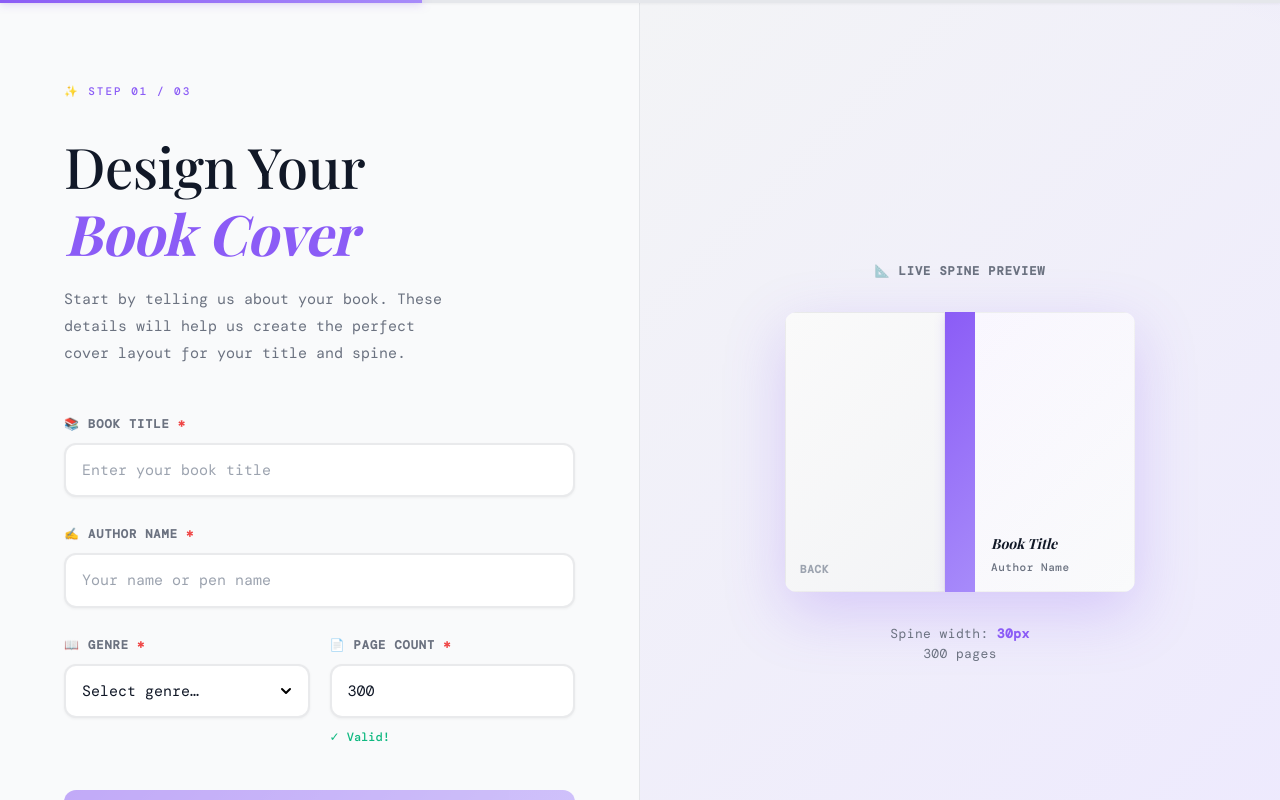
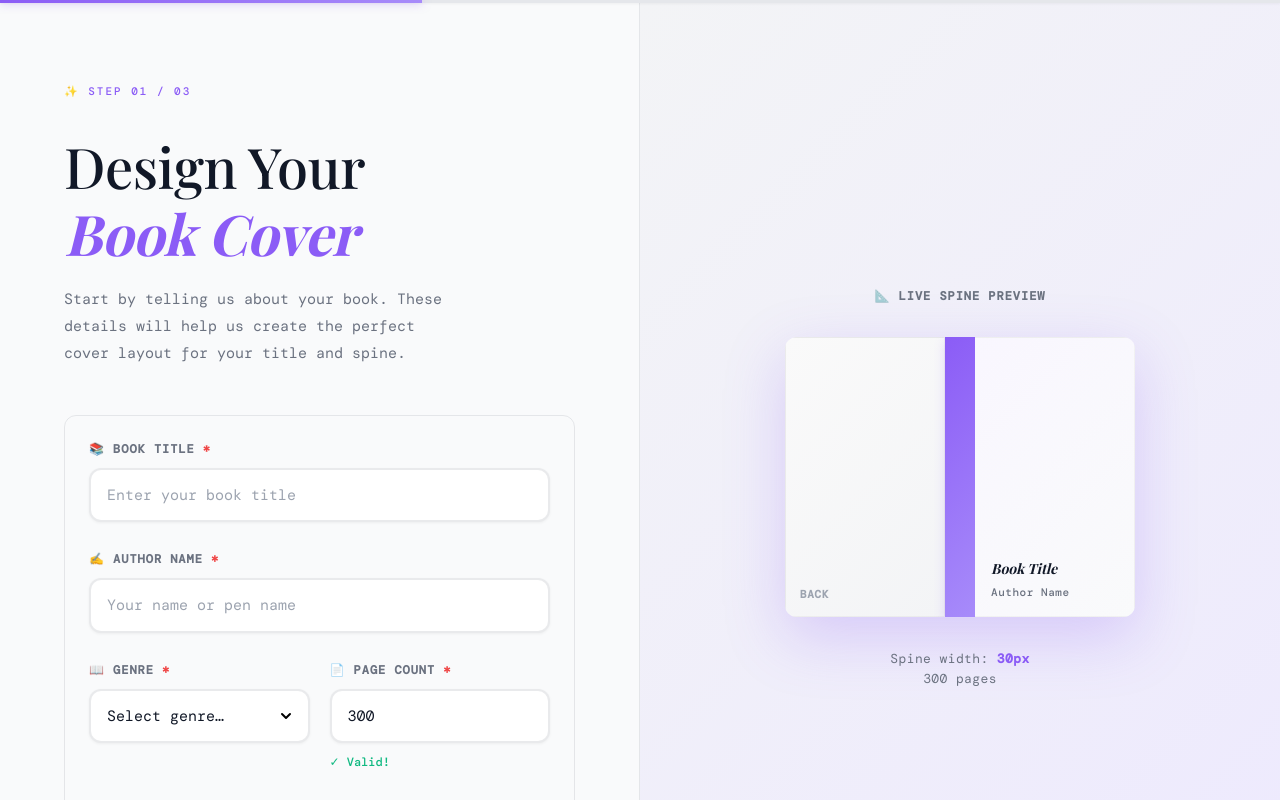
Before and after one commit to arefinMilen/coverjig, a Next.js app: page / in a window 1280 px wide. Shown: the top 800 px of the page. Built offline with nearby package versions, Linux system fonts and the light colour scheme; a web font is replaced by a local one.

Commit message:
update components btn  class for better ui

```diff
--- a/app/globals.css
+++ b/app/globals.css
@@ -165,6 +165,7 @@ textarea {
   letter-spacing: 0.05em;
   padding: 8px 12px;
   transition: all var(--transition-fast);
+  border: 3px solid rgb(228, 130, 130);
   border-radius: var(--radius);
   display: inline-flex;
   align-items: center;
@@ -173,6 +174,7 @@ textarea {
 .btn-back:hover {
   color: var(--accent);
   background: var(--accent-dim);
+  font-size: 16px;
 }
 
 .btn-load-more {
@@ -292,6 +294,9 @@ textarea {
 .form-fields {
   display: flex;
   flex-direction: column;
+  border: 1px solid var(--border);
+  border-radius: var(--radius-lg);
+  padding: 24px;
   gap: 28px;
 }
 .field-row {
@@ -551,7 +556,7 @@ textarea {
 
 .gallery-title {
   font-family: var(--font-display);
-  font-size: clamp(32px, 4vw, 48px);
+  font-size: clamp(18px, 4vw, 48px);
   font-weight: 500;
   line-height: 1.2;
   color: var(--text-primary);
@@ -806,7 +811,7 @@ textarea {
 }
 .editor-heading {
   font-family: var(--font-display);
-  font-size: 24px;
+  font-size: 20px;
   font-weight: 500;
   line-height: 1;
   margin-top: 2px;
@@ -1330,6 +1335,10 @@ textarea {
   .gallery-header-actions .btn-primary {
     flex: 1 1 220px;
   }
+  .btn-secondary{
+    text-align: center;
+    justify-content:center;
+  }
   .gallery-header-left {
     flex-direction: column;
     gap: 16px;
```
